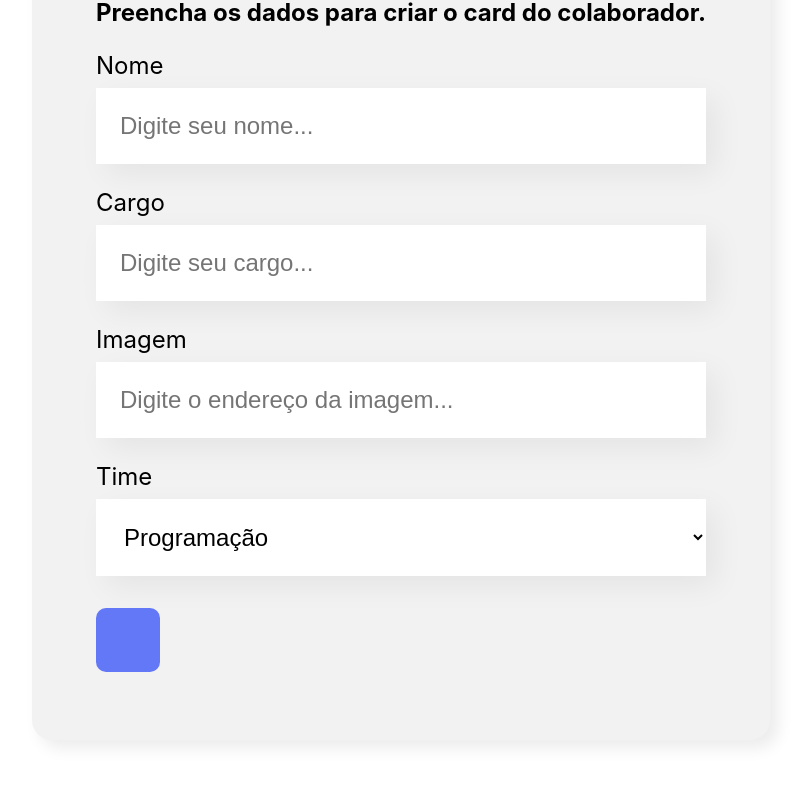
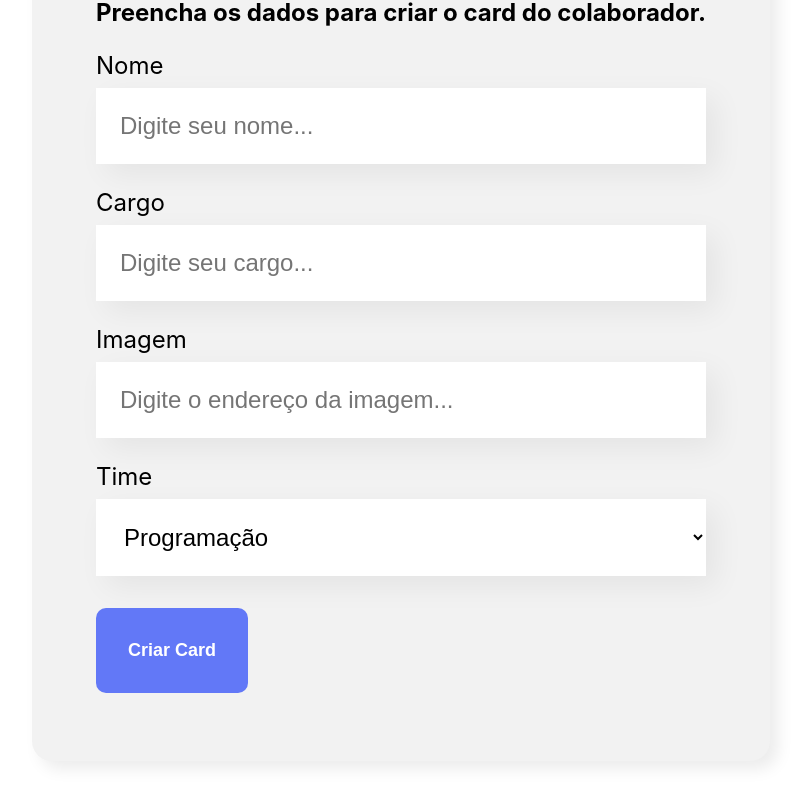
Before and after one commit to figuerarj/organo, a React (Create React App) app: page / in a window 1280 px wide. Shown: the part 636-1441 px from the top of the page, without its empty margins (239-1045 px from the left). Built offline with nearby package versions, Linux system fonts and the light colour scheme.

Commit message:
little change at the Botao comp

```diff
--- a/src/componentes/Formulario/index.js
+++ b/src/componentes/Formulario/index.js
@@ -4,7 +4,6 @@ import ListaSuspensa from "../ListaSuspensa";
 import "./Formulario.css";
 
 const Formulario = () => {
-
   const times = [
     "Programação",
     "Front-End",
@@ -12,7 +11,7 @@ const Formulario = () => {
     "Devops",
     "Ux e Design",
     "Mobile",
-    "Inocação e Gestão"
+    "Inocação e Gestão",
   ];
 
   return (
@@ -23,7 +22,7 @@ const Formulario = () => {
         <CampoTexto label="Cargo" placeholder="Digite seu cargo" />
         <CampoTexto label="Imagem" placeholder="Digite o endereço da imagem" />
         <ListaSuspensa label="Time" itens={times} />
-        <Botao texto="Criar Card"/>
+        <Botao>Criar Card</Botao>
       </form>
     </section>
   );
```
